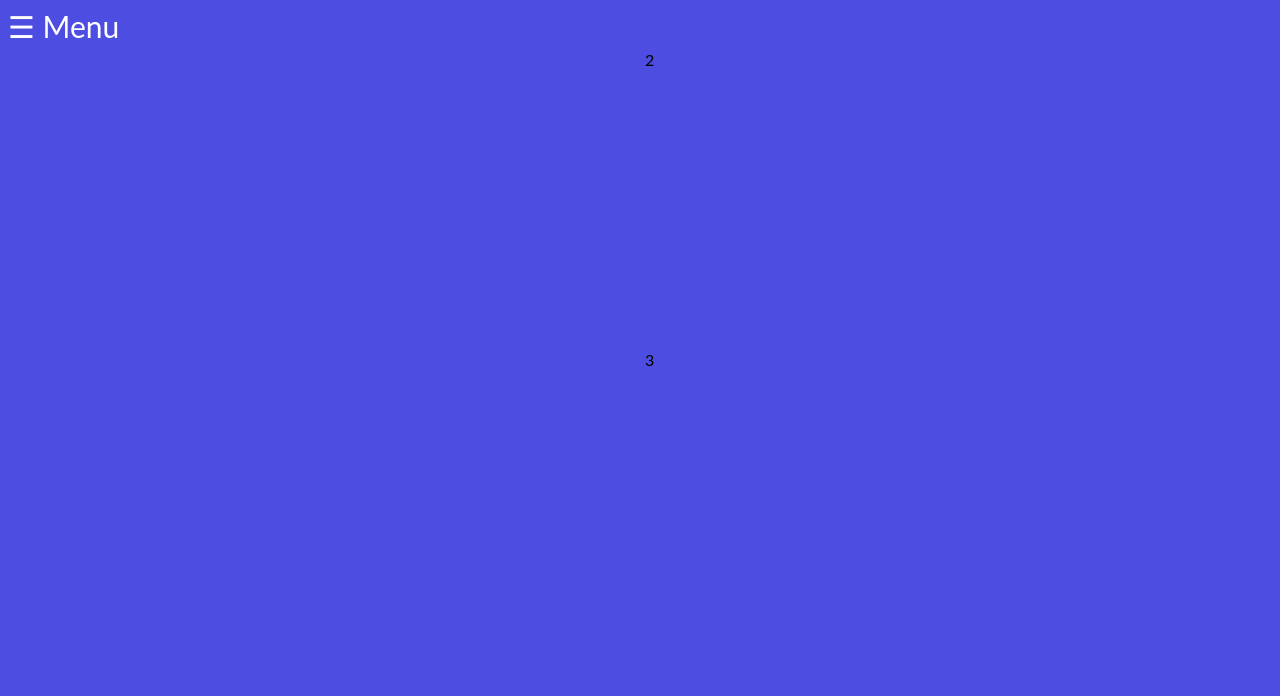
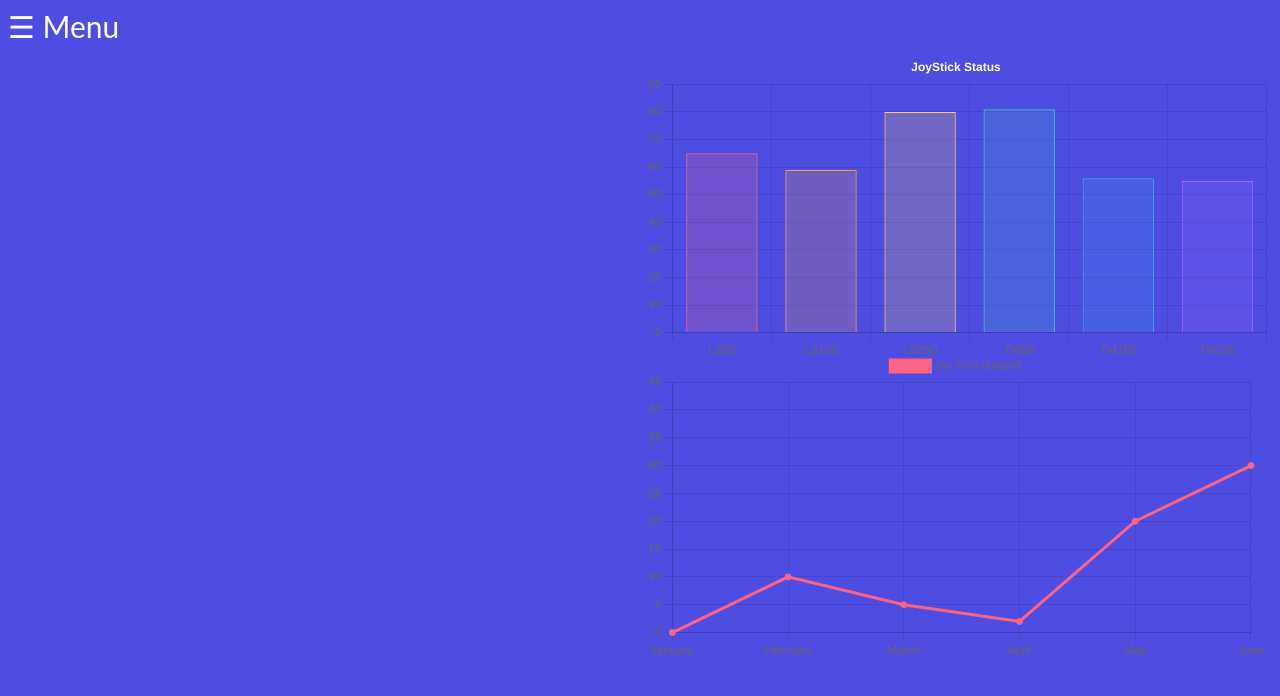
Before and after one commit to jony371400/Project-OCC, a plain HTML site: page OCC/Client/control.html in a window 1280 px wide. Drawn offline with nearby package versions, Linux system fonts and the light colour scheme; a web font is replaced by a local one.

Commit message:
20220505-0015

```diff
--- a/OCC/Client/Asset/control/content-style.css
+++ b/OCC/Client/Asset/control/content-style.css
@@ -57,3 +57,7 @@
         background-color: blueviolet
     }
 } */
+
+/* .BarChart{
+
+} */
--- /dev/null
+++ b/OCC/Client/Chart/control/Chart.js
@@ -0,0 +1,117 @@
+const labels_Bar = [
+    'LS50',
+    'LS100',
+    'LS250',
+    'TM50',
+    'TM100',
+    'TM250'
+];
+
+const data_Bar = {
+    labels: labels_Bar,
+    datasets: [{
+        label: 'My First Dataset',
+        data: [65, 59, 80, 81, 56, 55, 40],
+        backgroundColor: [
+            'rgba(255, 99, 132, 0.2)',
+            'rgba(255, 159, 64, 0.2)',
+            'rgba(255, 205, 86, 0.2)',
+            'rgba(75, 192, 192, 0.2)',
+            'rgba(54, 162, 235, 0.2)',
+            'rgba(153, 102, 255, 0.2)',
+            'rgba(201, 203, 207, 0.2)'
+        ],
+        borderColor: [
+            'rgb(255, 99, 132)',
+            'rgb(255, 159, 64)',
+            'rgb(255, 205, 86)',
+            'rgb(75, 192, 192)',
+            'rgb(54, 162, 235)',
+            'rgb(153, 102, 255)',
+            'rgb(201, 203, 207)'
+        ],
+        borderWidth: 1
+    }]
+    // datasets: [{
+    //     barPercentage: 0.5,
+    //     barThickness: 6,
+    //     maxBarThickness: 8,
+    //     minBarLength: 2,
+    //     data: [10, 20, 30, 40, 50, 60, 70]
+    // }]
+}
+
+const config_Bar = {
+    type: 'bar',
+    data: data_Bar,
+    options: {
+        scales: {
+            xAxis: {
+                // beginAtZero: true,
+                color:'white'
+            },
+            yAxis: {
+                // beginAtZero: true,
+                color:'white'
+            }
+        },
+        plugins: {
+            legend: {
+                display: false,
+                labels: {
+                    color: 'white',
+                    font: 300
+                }
+            },
+            title: {
+                display: true,
+                text: 'JoyStick Status',
+                color: 'white'
+            }
+        }
+    }
+}
+
+const labels_line = [
+    'January',
+    'February',
+    'March',
+    'April',
+    'May',
+    'June',
+];
+
+const data_line = {
+    labels: labels_line,
+    datasets: [{
+        label: 'My First dataset',
+        backgroundColor: 'rgb(255, 99, 132)',
+        borderColor: 'rgb(255, 99, 132)',
+        data: [0, 10, 5, 2, 20, 30, 45],
+    }]
+};
+
+const config_line = {
+    type: 'line',
+    data: data_line,
+    options:
+    {
+        onClick: (e) => {
+            const canvasPosition = getRelativePosition(e, chart);
+
+            // Substitute the appropriate scale IDs
+            const dataX = chart.scales.x.getValueForPixel(canvasPosition.x);
+            const dataY = chart.scales.y.getValueForPixel(canvasPosition.y);
+        }
+    }
+};
+
+const myChart_Bar = new Chart(
+    document.getElementById('BarChart'),
+    config_Bar
+);
+
+const myChart_Line = new Chart(
+    document.getElementById('LineChart'),
+    config_line
+);
--- a/OCC/Client/Chart/control/LineCahrt.js
+++ /dev/null
@@ -1,38 +0,0 @@
-const labels = [
-    'January',
-    'February',
-    'March',
-    'April',
-    'May',
-    'June',
-];
-
-const data = {
-    labels: labels,
-    datasets: [{
-        label: 'My First dataset',
-        backgroundColor: 'rgb(255, 99, 132)',
-        borderColor: 'rgb(255, 99, 132)',
-        data: [0, 10, 5, 2, 20, 30, 45],
-    }]
-};
-
-const config = {
-    type: 'line',
-    data: data,
-    options:
-    {
-        onClick: (e) => {
-            const canvasPosition = getRelativePosition(e, chart);
-
-            // Substitute the appropriate scale IDs
-            const dataX = chart.scales.x.getValueForPixel(canvasPosition.x);
-            const dataY = chart.scales.y.getValueForPixel(canvasPosition.y);
-        }
-    }
-};
-
-const myChart = new Chart(
-    document.getElementById('myChart'),
-    config
-);
--- a/OCC/Client/Chart/index/PolarChart.js
+++ b/OCC/Client/Chart/index/PolarChart.js
@@ -32,7 +32,7 @@ const config = {
     options: {
         plugins: {
             legend: {
-                text : 'YO',
+                // text : 'YO',
                 display: true,
                 labels: {
                     color: 'white',
@@ -49,6 +49,6 @@ const config = {
 };
 
 const myChart = new Chart(
-    document.getElementById('myChart'),
+    document.getElementById('PolarChart'),
     config
 );
--- a/OCC/Client/control.html
+++ b/OCC/Client/control.html
@@ -30,17 +30,14 @@
     <!-- Container -->
     <div class="container">
         <div class="item1">
-            <canvas id="myChart" width="400" height="400"></canvas>
         </div>
         <div class="item2">
-            2
+            <canvas id="BarChart" class="BarChart" ></canvas>
         </div>
         <div class="item3">
-            3
+            <canvas id="LineChart" class="LineChart" ></canvas>
         </div>
     </div>
 </body>
-
-<script src="/Client/Chart/control/LineCahrt.js"
-
+<script src="/Client/Chart/control/Chart.js"></script>
 </html>
```
Also changed, not shown: OCC/Client/Asset/index/content-style.css (+2 -5 lines), OCC/Client/index.html (+1 -1 lines).
